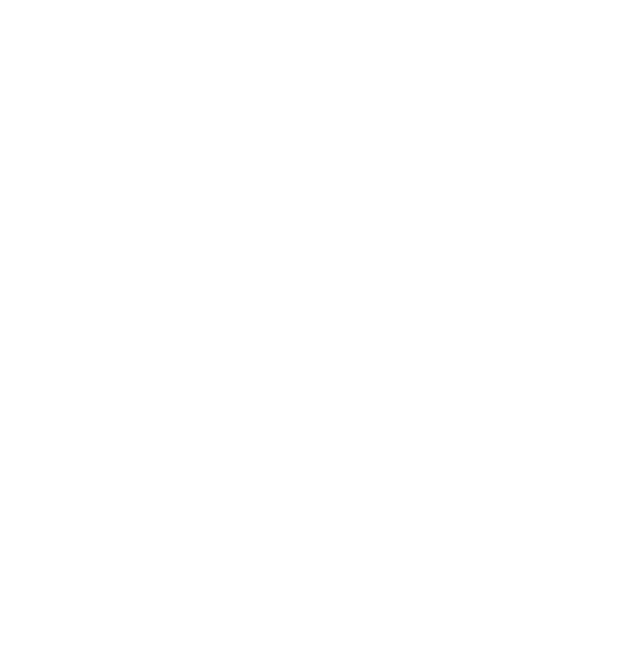
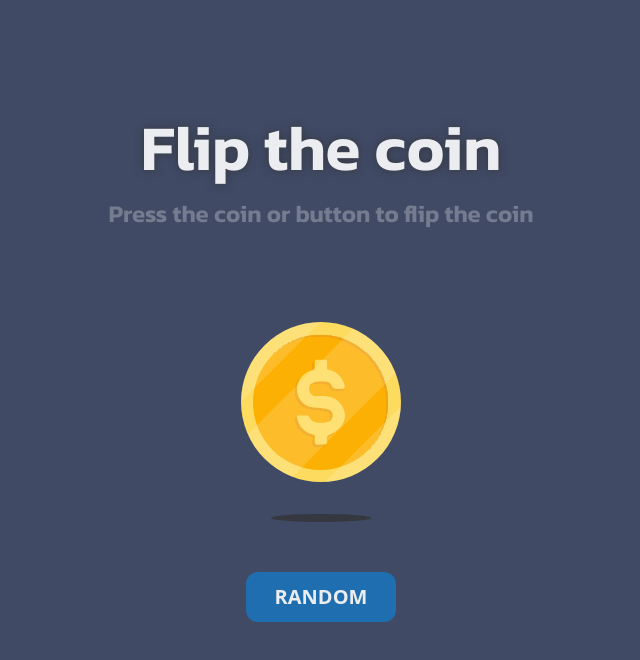
Before and after one commit to mmd-amiinii/Flip-coin-project, a website: page index.html in a window 1280 px wide. Shown: the whole page, without its empty margins (319-959 px from the left). Drawn offline with Linux system fonts and the light colour scheme.

Commit message:
finish Html & CSS codes

```diff
--- a/index.html
+++ b/index.html
@@ -6,9 +6,21 @@
   <link rel="stylesheet" href="./style.css">
   <link rel="stylesheet" href="./src/output.css">
   <script src="./app.js" defer></script>
+
   <title>Flip Coin</title>
 </head>
-<body">
-
+<body>
+  <div class="max-w-[640px] min-w-[450px] sm:max-w-full main-container h-dvh bg-[#404A65] flex flex-col items-center gap-[90px] pt-[100px]">
+    <div class="texts font-['Kanit'] flex flex-col items-center">
+      <h1 class="title text-[64px] text-[#ECEDF0] font-semibold">Flip the coin</h1>
+      <p class="text-[24px] text-[#ecedf04f] font-semibold">Press the coin or button to flip the coin</p>
+    </div>
+    <div class="coins-container flex justify-center relative">
+      <img src="./resources/heads.svg" alt="">
+      <img class="hidden" src="./resources/tails.svg" alt="">
+      <img class="absolute bottom-[-40px]" src="./resources/shadow.svg" alt="">
+    </div>
+    <button class="flip-btn text-[20px] uppercase font-semibold bg-[#1F6FB0] w-[150px] h-[50px] rounded-xl text-[#ECEDF0]">Random</button>
+  </div>
 </body>
 </html>
--- a/style.css
+++ b/style.css
@@ -0,0 +1,11 @@
+@import url('https://fonts.googleapis.com/css2?family=Kanit:ital,wght@0,100;0,200;0,300;0,400;0,500;0,600;0,700;0,800;0,900;1,100;1,200;1,300;1,400;1,500;1,600;1,700;1,800;1,900&display=swap');
+
+.kanit-semibold {
+  font-family: "Kanit", sans-serif;
+  font-weight: 600;
+  font-style: normal;
+}
+
+.title {
+  text-shadow: 0px 0px 10px #35383F;
+}
```
Also changed, not shown: src/output.css.
